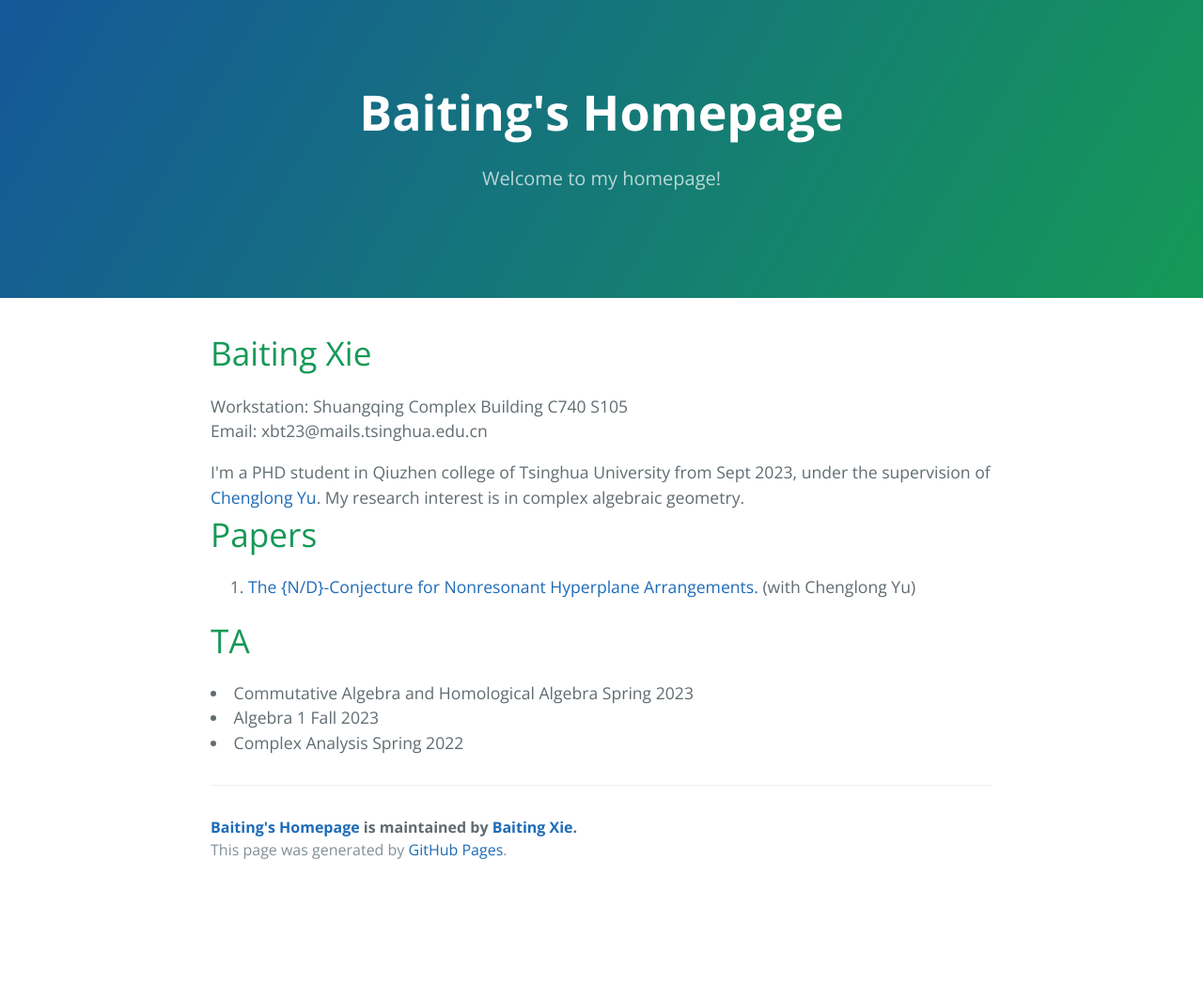
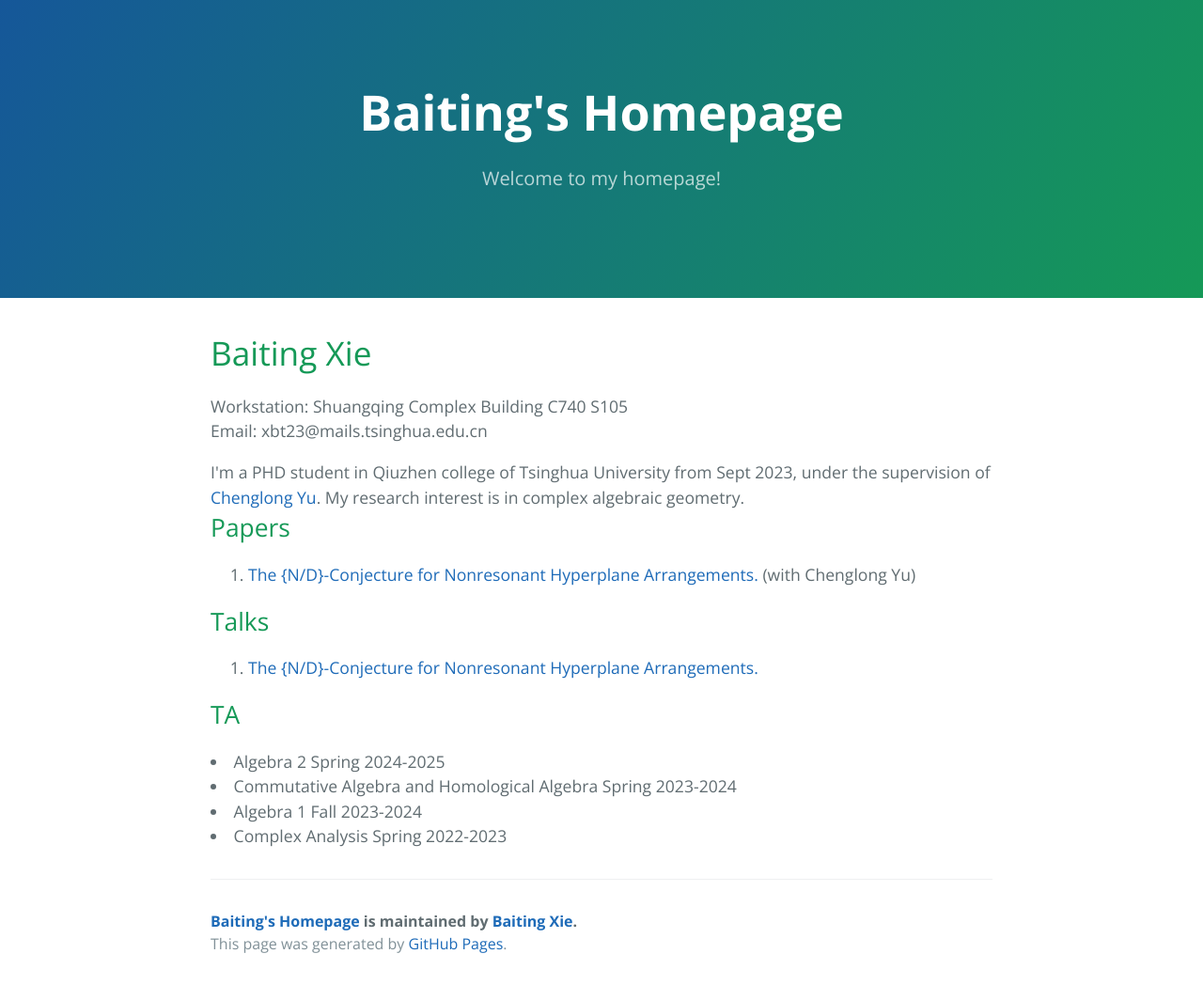
Before and after one commit to xiebaiting/math, a Jekyll site: the page built from index.html, in a window 1280 px wide. Shown: the whole page at 94% size. Built offline with Jekyll 4.4.1, drawn with Linux system fonts in a browser that asks for light colours; the list of posts is cut into pages by our own code; before the commit the page ends 948 px from its top, so only the background shows below that.

Commit message:
20250401

```diff
--- a/_includes/Content/TA.html
+++ b/_includes/Content/TA.html
@@ -1,4 +1,4 @@
-
-    <li> Commutative Algebra and Homological Algebra Spring 2023</li>
-    <li> Algebra 1 Fall 2023</li>
-    <li> Complex Analysis Spring 2022</li>
+    <li> Algebra 2 Spring 2024-2025</li>
+    <li> Commutative Algebra and Homological Algebra Spring 2023-2024</li>
+    <li> Algebra 1 Fall 2023-2024</li>
+    <li> Complex Analysis Spring 2022-2023</li>
--- a/_includes/Content/paper.html
+++ b/_includes/Content/paper.html
@@ -1,3 +1,3 @@
 <ol reversed>
-    <li> <a href="https://arxiv.org/abs/2501.05189">The {N/D}-Conjecture for Nonresonant Hyperplane Arrangements.</a> (with Chenglong Yu</a>)</li>
+    <li> <a href="https://arxiv.org/abs/2501.05189">The {N/D}-Conjecture for Nonresonant Hyperplane Arrangements.</a> (with Chenglong Yu)</li>
 </ol>
--- /dev/null
+++ b/_includes/Content/talk.html
@@ -0,0 +1,3 @@
+<ol reversed>
+    <li> <a href="talk/n/d_conj_for_nonresonant_hyp_arr.pdf">The {N/D}-Conjecture for Nonresonant Hyperplane Arrangements.</a> </li>
+</ol>
--- a/index.html
+++ b/index.html
@@ -12,11 +12,16 @@ title: {{ site.name }}
 </div>
 
 <section>
-  <h1>Papers</h1>
+  <h2>Papers</h2>
   {% include Content/paper.html %}
 </section>
 
 <section>
-  <h1>TA</h1>
+  <h2>Talks</h2>
+  {% include Content/talk.html %}
+</section>
+
+<section>
+  <h2>TA</h2>
   {% include Content/TA.html %}
 </section>
```
Also changed, not shown: 3 other files.
